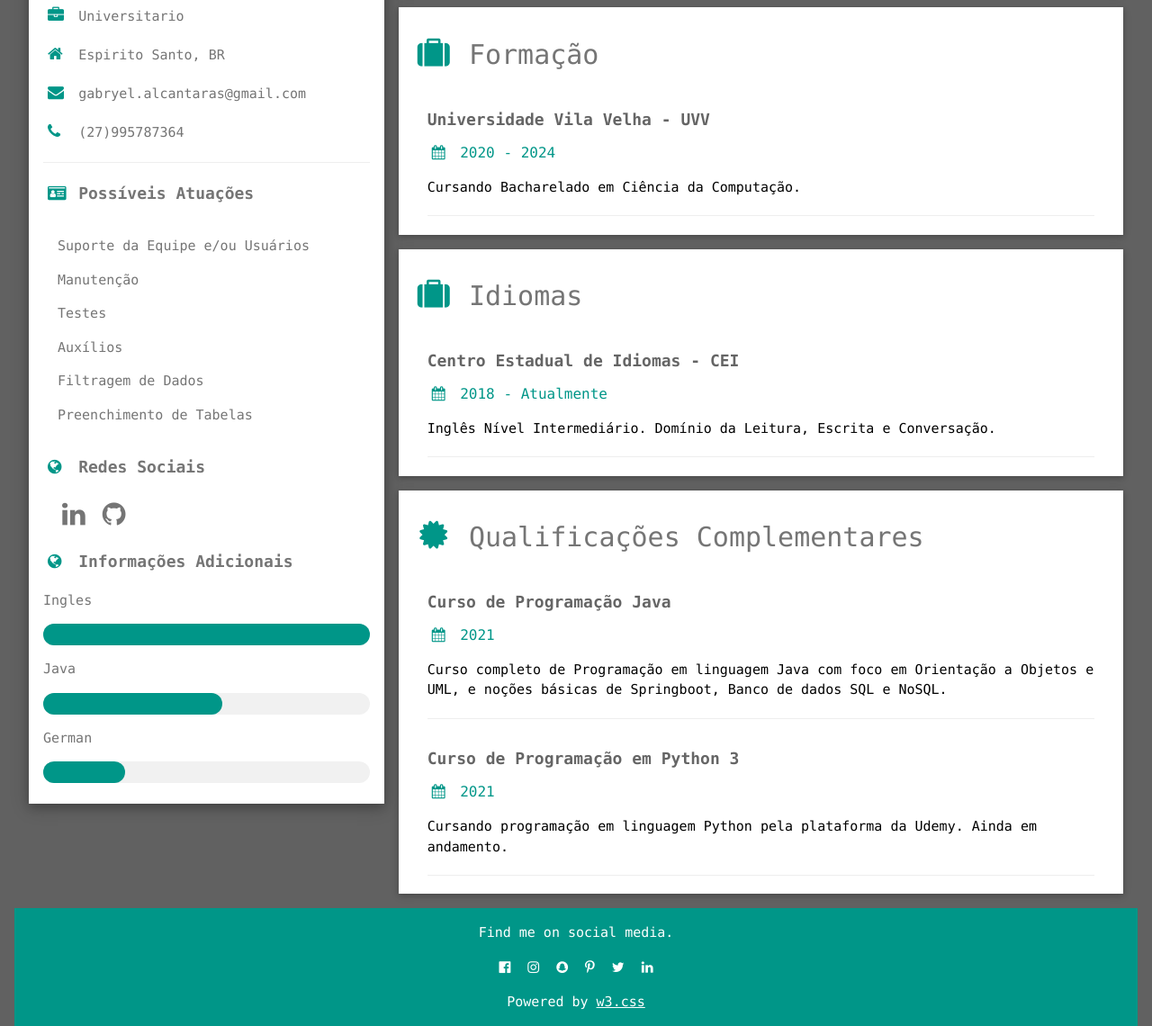
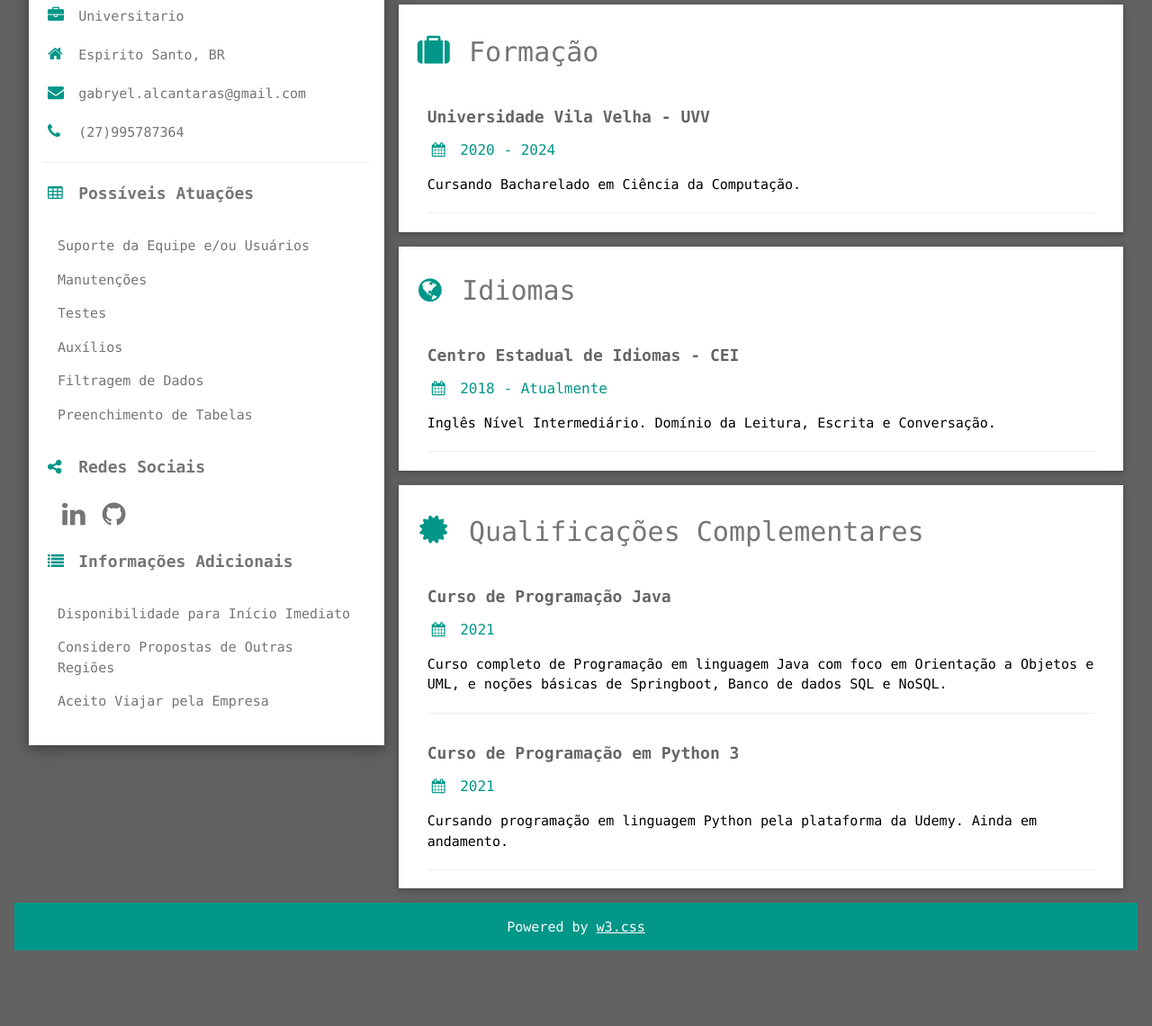
Before and after one commit to Garchy/Curriculo, a plain HTML site: page index.html in a window 1280 px wide. Shown: the part 423-1563 px from the top of the page at 90% size. After the commit the page ends 1479 px from the top, so only its background shows below. Drawn offline with nearby package versions, Linux system fonts and the light colour scheme.

Commit message:
update cv

```diff
--- a/index.html
+++ b/index.html
@@ -37,17 +37,17 @@ i{
           <p><i class="fa fa-phone fa-fw w3-margin-right w3-large w3-text-teal"></i>(27)995787364</p>
           <hr>
 
-          <p class="w3-large"><b><i class="fa fa-id-card fa-fw w3-margin-right w3-text-teal"></i>Possíveis Atuações</b></p>
+          <p class="w3-large"><b><i class="fa fa-table fa-fw w3-margin-right w3-text-teal"></i>Possíveis Atuações</b></p>
           <div class="w3-container">
             <p>Suporte da Equipe e/ou Usuários</p>
-            <p>Manutenção</p>
+            <p>Manutenções</p>
             <p>Testes</p>
             <p>Auxílios</p>
             <p>Filtragem de Dados</p>
             <p>Preenchimento de Tabelas</p>
           </div>
 
-          <p class="w3-large w3-text-theme"><b><i class="fa fa-globe fa-fw w3-margin-right w3-text-teal"></i>Redes Sociais</b></p>
+          <p class="w3-large w3-text-theme"><b><i class="fa fa-share-alt fa-fw w3-margin-right w3-text-teal"></i>Redes Sociais</b></p>
           <div class="w3-container">
             <a href="https://www.linkedin.com/in/gabryel-alcantara/">
               <i class="fa fa-linkedin w3-hover-opacity fa-2x"></i></a>
@@ -55,18 +55,11 @@ i{
               <i class="fa fa-github w3-hover-opacity fa-2x"></i></a>
           </div>
 
-          <p class="w3-large w3-text-theme"><b><i class="fa fa-globe fa-fw w3-margin-right w3-text-teal"></i>Informações Adicionais</b></p>
-          <p>Ingles</p>
-          <div class="w3-light-grey w3-round-xlarge">
-            <div class="w3-round-xlarge w3-teal" style="height:24px;width:100%"></div>
-          </div>
-          <p>Java</p>
-          <div class="w3-light-grey w3-round-xlarge">
-            <div class="w3-round-xlarge w3-teal" style="height:24px;width:55%"></div>
-          </div>
-          <p>German</p>
-          <div class="w3-light-grey w3-round-xlarge">
-            <div class="w3-round-xlarge w3-teal" style="height:24px;width:25%"></div>
+          <p class="w3-large w3-text-theme"><b><i class="fa fa-list fa-fw w3-margin-right w3-text-teal"></i>Informações Adicionais</b></p>
+          <div class="w3-container">
+            <p>Disponibilidade para Início Imediato</p>
+            <p>Considero Propostas de Outras Regiões</p>
+            <p>Aceito Viajar pela Empresa</p>
           </div>
           <br>
 
@@ -79,7 +72,7 @@ i{
     <div class="w3-twothird">
 
       <div class="w3-container w3-card w3-white w3-margin-bottom">
-        <h2 class="w3-text-grey w3-padding-16"><i class="fa fa-suitcase fa-fw w3-margin-right w3-xxlarge w3-text-teal"></i>Resumo e Objetivo</h2>
+        <h2 class="w3-text-grey w3-padding-16"><i class="fa fa-id-card fa-fw w3-margin-right w3-text-teal"></i>Resumo e Objetivo</h2>
         <div class="w3-container">
           <h5 class="w3-opacity"><b>Designação</b></h5>
           <p align="justify">
@@ -111,7 +104,7 @@ i{
       </div>
 
       <div class="w3-container w3-card w3-white w3-margin-bottom">
-        <h2 class="w3-text-grey w3-padding-16"><i class="fa fa-suitcase fa-fw w3-margin-right w3-xxlarge w3-text-teal"></i>Idiomas</h2>
+        <h2 class="w3-text-grey w3-padding-16"><i class="fa fa-globe fa-fw w3-margin-right w3-text-teal"></i>Idiomas</h2>
         <div class="w3-container">
           <h5 class="w3-opacity"><b>Centro Estadual de Idiomas - CEI</b></h5>
           <h6 class="w3-text-teal"><i class="fa fa-calendar fa-fw w3-margin-right"></i>2018 - Atualmente</h6>
@@ -151,16 +144,6 @@ i{
 </div>
 
 <footer class="w3-container w3-teal w3-center w3-margin-top">
-  <p>Find me on social media.</p>
-  <i class="fa fa-facebook-official w3-hover-opacity"></i>
-  <i class="fa fa-instagram w3-hover-opacity"></i>
-  <i class="fa fa-snapchat w3-hover-opacity"></i>
-  <i class="fa fa-pinterest-p w3-hover-opacity"></i>
-  <i class="fa fa-twitter w3-hover-opacity"></i>
-  <a
-    href="https://www.linkedin.com/in/gabryel-alcantara/">
-        <i class="fa fa-linkedin w3-hover-opacity"></i>
-  </a>
   <p>Powered by <a href="https://www.w3schools.com/w3css/default.asp" target="_blank">w3.css</a></p>
 </footer>
 
```
